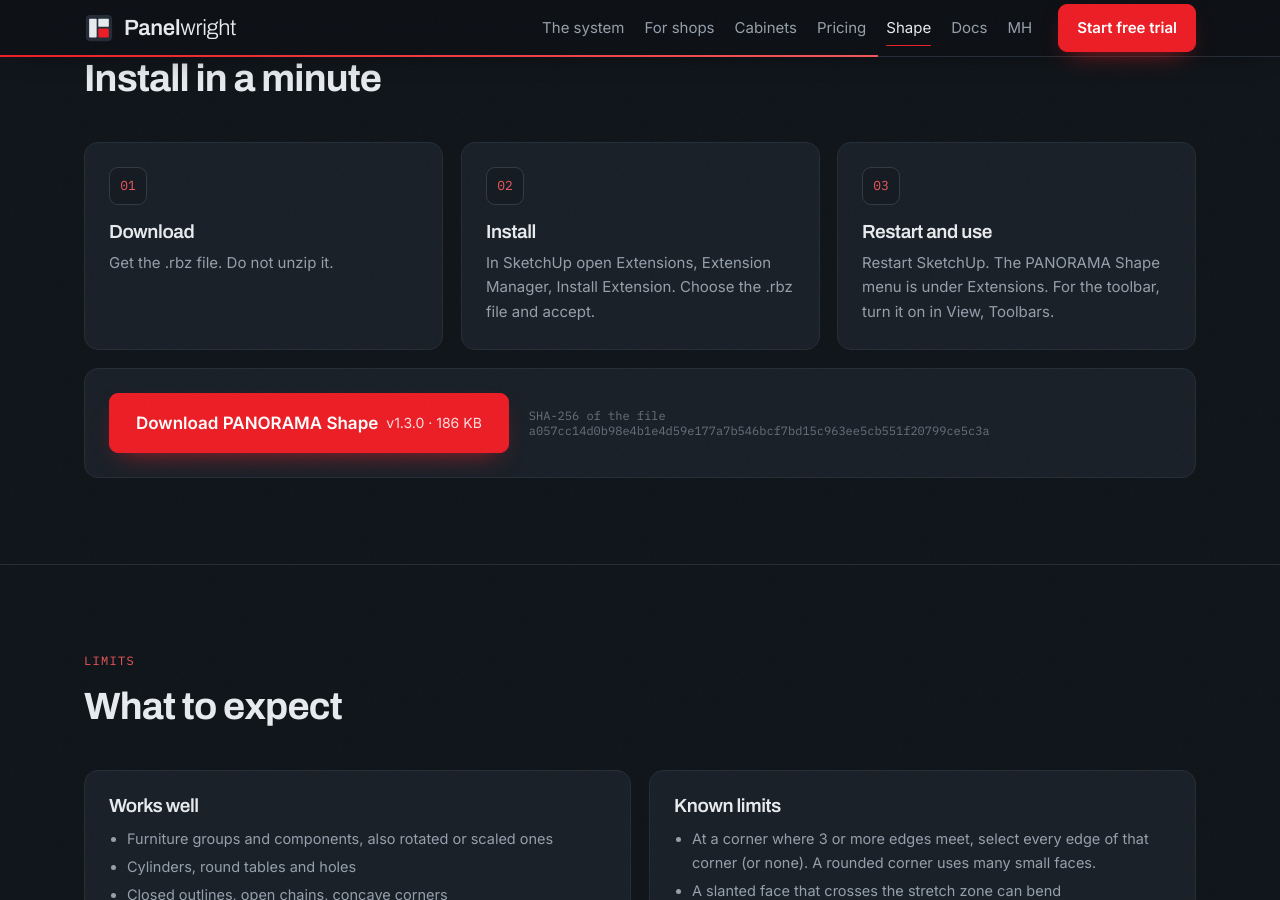
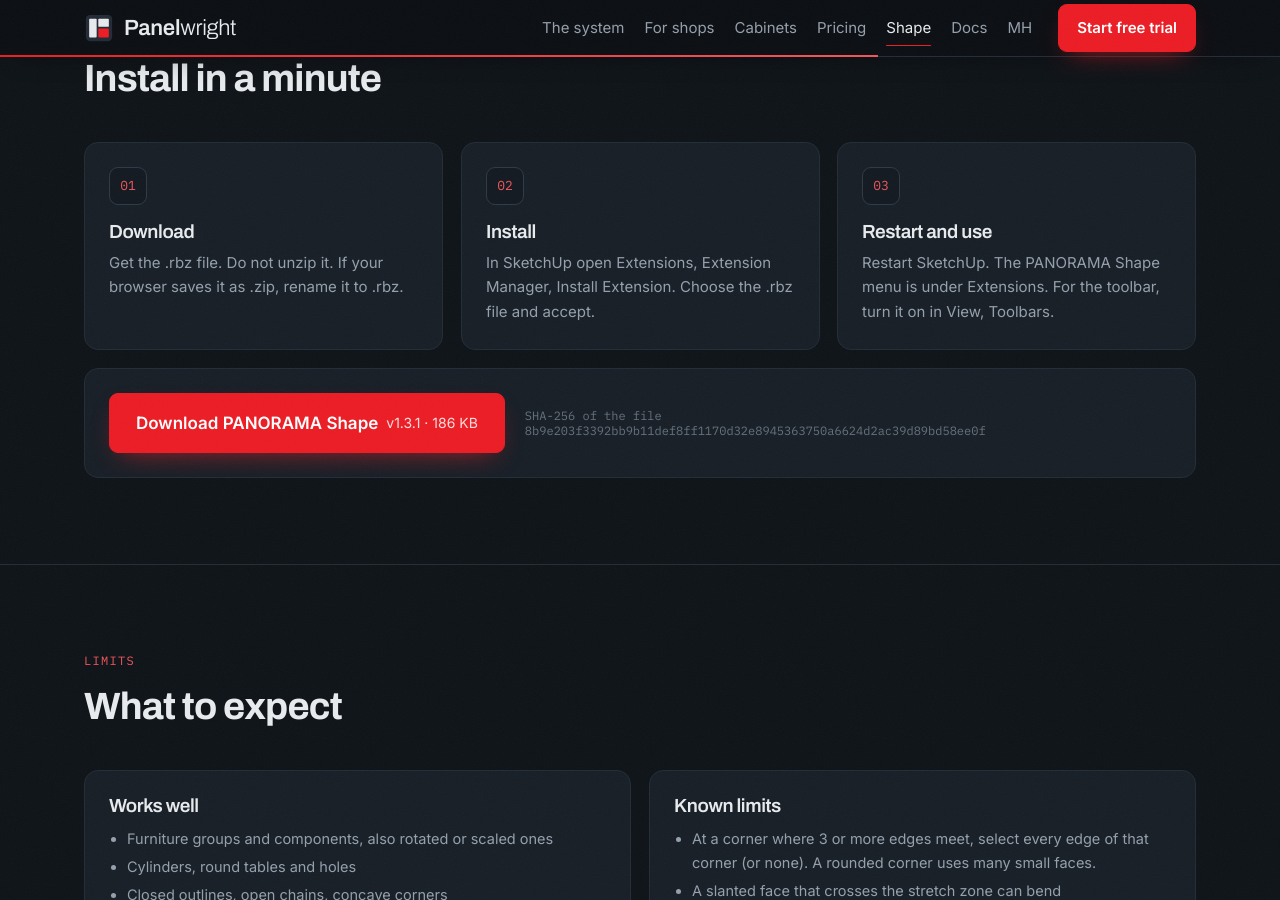
Before and after one commit to panaromastudio-dev/panelwright, a Jekyll site: the page docs/shape.html, which Jekyll copies as it is, in a window 1280 px wide and 900 px high, scrolled down 3422 px. Built offline with Jekyll 4.4.1, drawn with Linux system fonts in a browser that asks for light colours; some of the changed text lies outside the part shown.

Commit message:
PANORAMA Shape 1.3.1: robust install/load (non-ASCII paths, isolated UI setup, error report)

```diff
--- a/docs/shape.html
+++ b/docs/shape.html
@@ -57,10 +57,10 @@
     <h1>Stretch the sofa. <em>Keep the armrests.</em></h1>
     <p class="lead">Make a sofa, table or cabinet longer without distorting its armrests, legs or handles. Round or bevel any straight or curved edge with a typed radius.</p>
     <div class="cta">
-      <a class="btn red lg" href="/downloads/PANORAMA_Shape_v1.3.0.rbz" download>Download PANORAMA Shape</a>
+      <a class="btn red lg" href="/downloads/PANORAMA_Shape_v1.3.1.rbz" download>Download PANORAMA Shape</a>
       <a class="btn lg" href="#install">How to install</a>
     </div>
-    <p class="note">v1.3.0 · 186 KB · SketchUp 2022 and newer · English and Монгол · works offline, no licence key</p>
+    <p class="note">v1.3.1 · 186 KB · SketchUp 2022 and newer · English and Монгол · works offline, no licence key</p>
 
     <div class="sheet" id="demo">
       <svg id="sofa" viewBox="0 0 700 300" role="img" aria-labelledby="sofa-t">
@@ -102,10 +102,10 @@
 <section id="install">
   <div class="wrap">
     <div class="sec-head"><div class="kicker">Install</div><h2>Install in a minute</h2></div>
-    <div class="grid g3"><div class="card"><div class="ic">01</div><h3>Download</h3><p>Get the .rbz file. Do not unzip it.</p></div><div class="card"><div class="ic">02</div><h3>Install</h3><p>In SketchUp open Extensions, Extension Manager, Install Extension. Choose the .rbz file and accept.</p></div><div class="card"><div class="ic">03</div><h3>Restart and use</h3><p>Restart SketchUp. The PANORAMA Shape menu is under Extensions. For the toolbar, turn it on in View, Toolbars.</p></div></div>
+    <div class="grid g3"><div class="card"><div class="ic">01</div><h3>Download</h3><p>Get the .rbz file. Do not unzip it. If your browser saves it as .zip, rename it to .rbz.</p></div><div class="card"><div class="ic">02</div><h3>Install</h3><p>In SketchUp open Extensions, Extension Manager, Install Extension. Choose the .rbz file and accept.</p></div><div class="card"><div class="ic">03</div><h3>Restart and use</h3><p>Restart SketchUp. The PANORAMA Shape menu is under Extensions. For the toolbar, turn it on in View, Toolbars.</p></div></div>
     <div class="card" style="margin-top:18px;display:flex;gap:20px;align-items:center;flex-wrap:wrap">
-      <a class="btn red lg" href="/downloads/PANORAMA_Shape_v1.3.0.rbz" download>Download PANORAMA Shape <span class="small" style="opacity:.85;font-weight:400">v1.3.0 · 186 KB</span></a>
-      <div class="shaline" style="flex:1;min-width:240px;margin:0">SHA-256 of the file<br>a057cc14d0b98e4b1e4d59e177a7b546bcf7bd15c963ee5cb551f20799ce5c3a</div>
+      <a class="btn red lg" href="/downloads/PANORAMA_Shape_v1.3.1.rbz" download>Download PANORAMA Shape <span class="small" style="opacity:.85;font-weight:400">v1.3.1 · 186 KB</span></a>
+      <div class="shaline" style="flex:1;min-width:240px;margin:0">SHA-256 of the file<br>8b9e203f3392bb9b11def8ff1170d32e8945363750a6624d2ac39d89bd58ee0f</div>
     </div>
   </div>
 </section>
```
Also changed, not shown: docs/mn/shape.html (+5 -5 lines), 2 other files.
